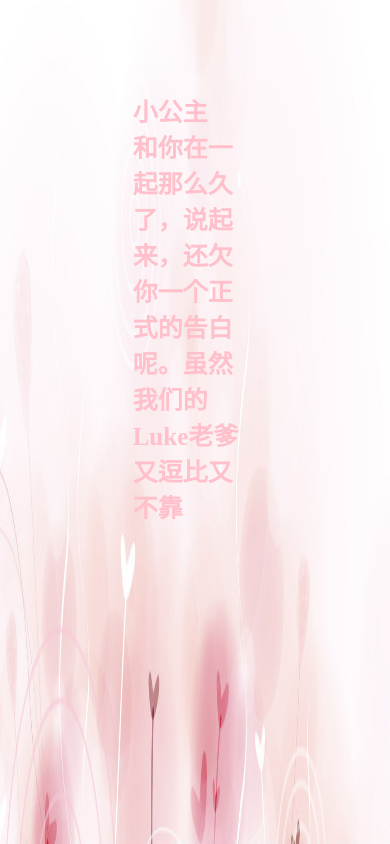
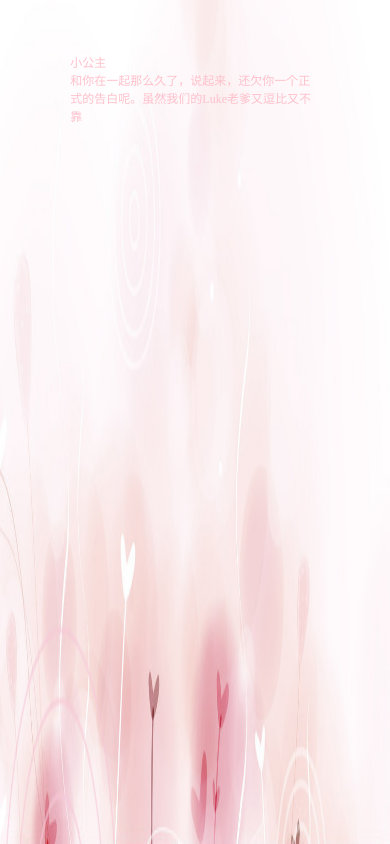
Before and after one commit to lqxw/sry, a plain HTML site: page index.html in a window 390 px wide. Drawn offline with Linux system fonts and the light colour scheme.

Commit message:
mobile view

```diff
--- a/index.html
+++ b/index.html
@@ -14,9 +14,7 @@ background-size: 100% 100%;
 </style>
 </head>
 <body background="images/bg.png">
-<b>
-<div id="main" style="color:pink;width:0px;margin-left:0px;font-size:25px"></div>
-</b>
+<div id="main" style="color:pink;width:0px;margin-left:0px;font-size:12px"></div>
 <script>
 
 var text = "xxx小公主x和你在一起那么久了，说起来，还欠你一个正式的告白呢。虽然我们的Luke老爹又逗比又不靠谱，可能他做的唯一一件靠谱的事就是让我们相识了。也不知道什么时候喜欢上你的，或许是看你捧着雪，小手冻得通红，又或许是你低着头的复习，长发垂下来的样子。每次想到你都会不由自主的微笑，这几天在一起的生活也让我出国第一次有了家的感觉。x我不帅，我才气匮乏，但如果可以，我想跟你在一起，让你开心幸福。我会用一辈子来证明，你跟着我是多么正确和明智的决定。x——Ran";
@@ -37,9 +35,19 @@ function display() {
 
 window.onload = function() {
 var width = document.body.offsetWidth;
-var onethird = width/3;
-document.getElementById('main').style.width  = ""+onethird+"px";
-document.getElementById('main').style.marginLeft  = ""+onethird+"px";
+var height = document.body.offsetheight;
+if (width > height) { //desktop
+  var onethird = width/3;
+  document.getElementById('main').style.marginLeft  = ""+onethird+"px";
+  document.getElementById('main').style.width  = ""+onethird+"px";
+  document.getElementById('main').style.fontSize  = "25px";
+}
+else {
+  var margin = width/6;
+  var content = width/6*4;
+  document.getElementById('main').style.marginLeft  = ""+margin+"px";
+  document.getElementById('main').style.width  = ""+content+"px";
+}
 display();
 }();
 </script>
```
